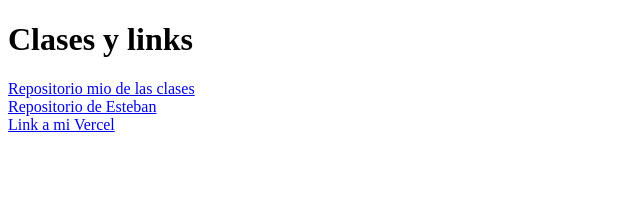
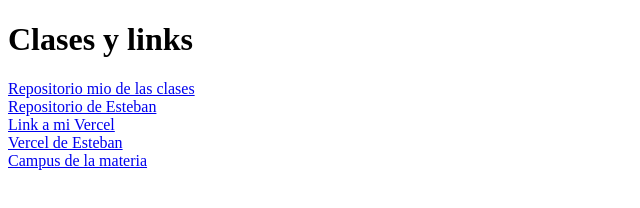
Before and after one commit to santiagoems/programacionwebems, a plain HTML site: page index.html in a window 1280 px wide. Shown: the whole page, without its empty margins (0-640 px from the left). Drawn offline with Linux system fonts and the light colour scheme.

Commit message:
actualizacion

```diff
--- a/index.html
+++ b/index.html
@@ -10,6 +10,8 @@
     <h1>Clases y links</h1>
     <a href="https://github.com/santiagoems/programacionwebems">Repositorio mio de las clases</a><br>
     <a href="https://github.com/estebanpiazza/PW-itba-1Cuat-2022">Repositorio de Esteban</a><br>
-    <a href="https://programacionwebems.vercel.app/">Link a mi Vercel</a>
+    <a href="https://programacionwebems.vercel.app/">Link a mi Vercel</a><br>
+    <a href="https://pw-itba-1-cuat-2022.vercel.app">Vercel de Esteban</a><br>
+    <a href="https://campus.itba.edu.ar/ultra/courses/_23392_1/cl/outline">Campus de la materia</a>
 </body>
 </html>
```
